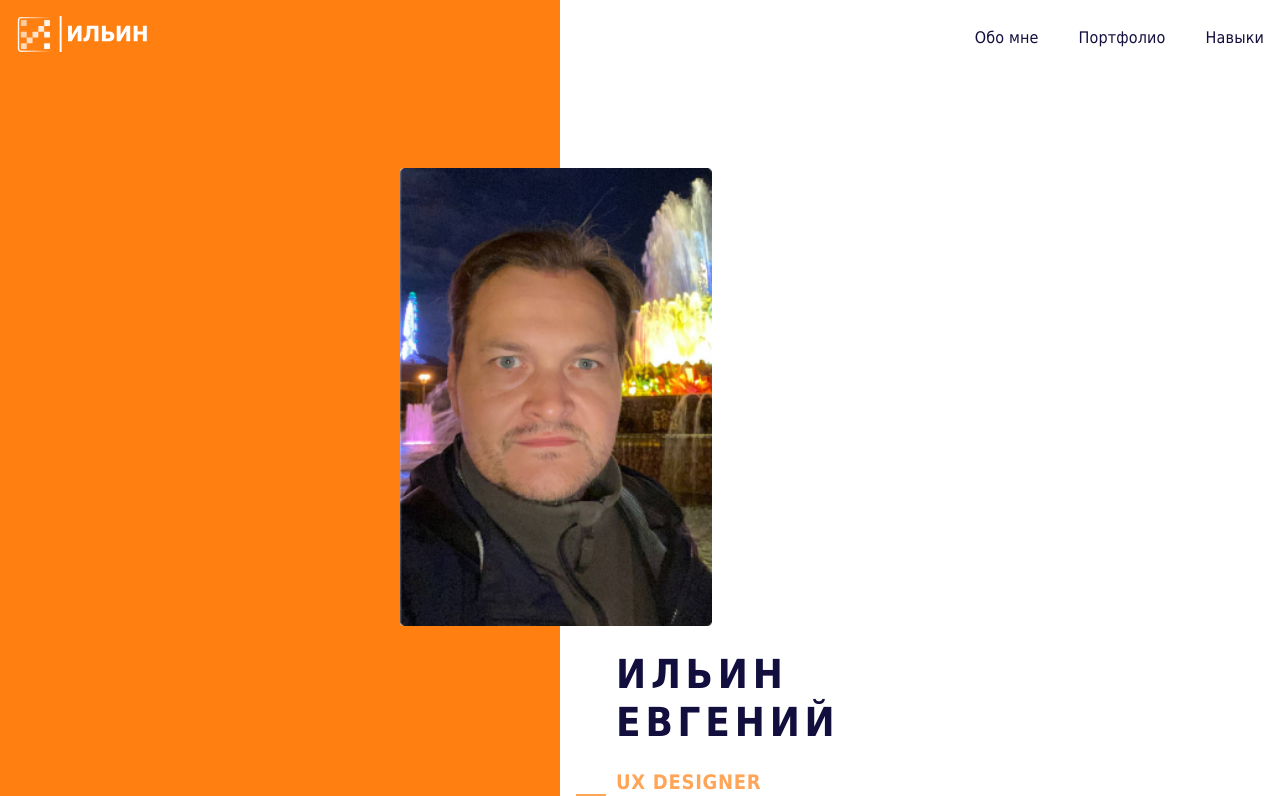
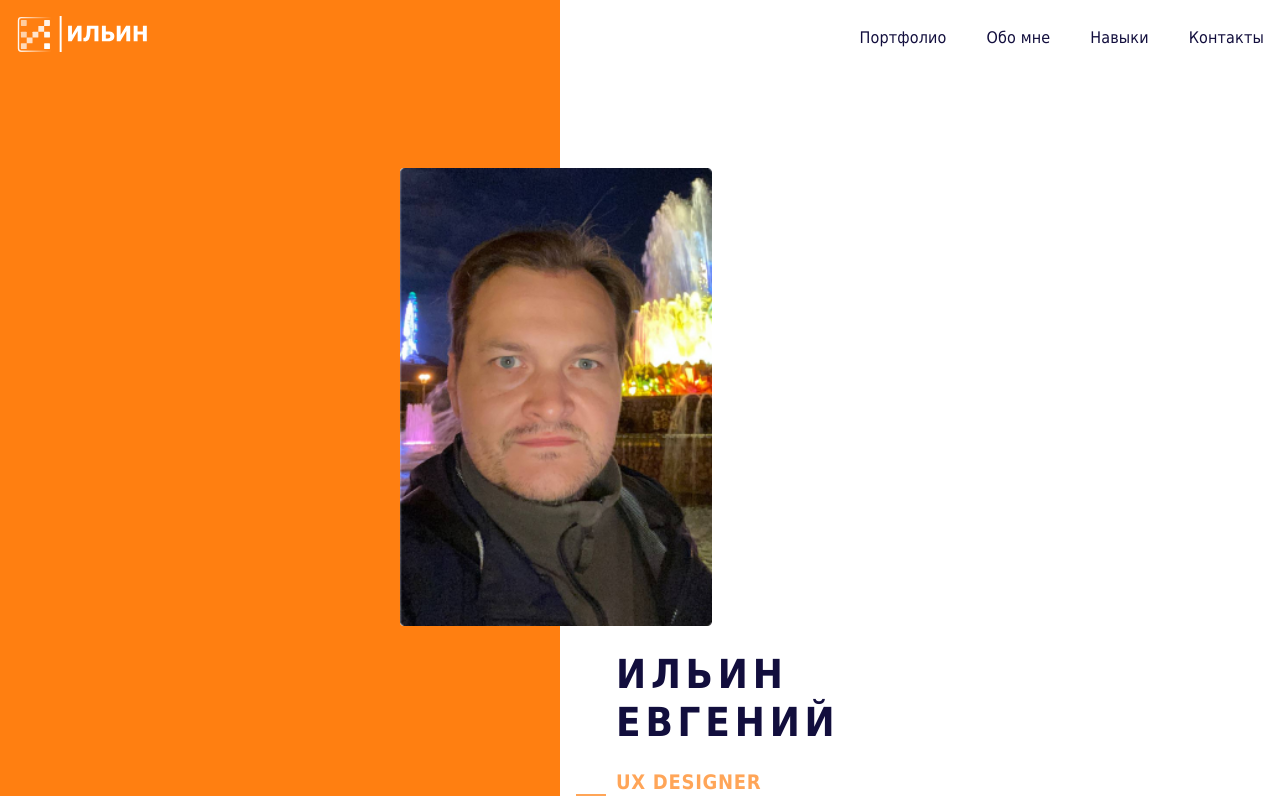
Before and after one commit to Chackmoole/my_project, a React app: page /#/ in a window 1280 px wide. Shown: the top 796 px of the page. Built offline with nearby package versions, Linux system fonts and the light colour scheme.

Commit message:
mainPage-tablet) Добавлен пакет для скрола по хэшу react-router-hash-link. Доработана навигация из хедера

```diff
--- a/src/modules/portfolio/components/About/About.tsx
+++ b/src/modules/portfolio/components/About/About.tsx
@@ -12,7 +12,7 @@ import Text from 'modules/portfolio/components/Text/Text';
 
 const About = () => {
   return (
-    <StyledAbout>
+    <StyledAbout id="about">
       <Layout>
         <StyledWrapper>
           <Text variant="h2">Обо мне</Text>
--- a/src/modules/portfolio/components/Contacts/Contacts.tsx
+++ b/src/modules/portfolio/components/Contacts/Contacts.tsx
@@ -1,6 +1,5 @@
 import React from 'react';
 
-import Button from 'modules/portfolio/components/Button/Button';
 import Contact from 'modules/portfolio/components/Contact/Contact';
 import ContactButton from 'modules/portfolio/components/ContactButton/ContactButton';
 import {
@@ -17,7 +16,7 @@ import { CONTACTS } from 'src/constants';
 const Contacts = () => {
   return (
     <Layout>
-      <StyledContacts>
+      <StyledContacts id="contacts">
         <Styledwrapper>
           <Text variant="h2">Контакты</Text>
           <StyledBox>
--- a/src/modules/portfolio/components/Header/Header.styled.ts
+++ b/src/modules/portfolio/components/Header/Header.styled.ts
@@ -1,3 +1,5 @@
+import { NavHashLink } from 'react-router-hash-link';
+
 import styled from '@emotion/styled';
 
 export const StyledHeader = styled.header`
@@ -19,7 +21,7 @@ export const StyledHeaderNav = styled.nav`
   }
 `;
 
-export const StyledLink = styled.a`
+export const StyledLink = styled(NavHashLink)`
   text-decoration: none;
   font-family: 'Tahoma', sans-serif;
   font-style: normal;
@@ -27,4 +29,5 @@ export const StyledLink = styled.a`
   font-size: 16px;
   line-height: 19px;
   color: #120e3d;
+  margin: 0;
 `;
--- a/src/modules/portfolio/components/Header/Header.tsx
+++ b/src/modules/portfolio/components/Header/Header.tsx
@@ -1,4 +1,5 @@
 import React from 'react';
+import { NavHashLink } from 'react-router-hash-link';
 
 import {
   StyledHeader,
@@ -14,9 +15,18 @@ const Header = () => {
         <Logo size="36" />
       </a>
       <StyledHeaderNav>
-        <StyledLink href="#">Обо мне</StyledLink>
-        <StyledLink href="#">Портфолио</StyledLink>
-        <StyledLink href="#">Навыки</StyledLink>
+        <StyledLink smooth to="#portfolio">
+          Портфолио
+        </StyledLink>
+        <StyledLink smooth to="#about">
+          Обо мне
+        </StyledLink>
+        <StyledLink smooth to="#skills">
+          Навыки
+        </StyledLink>
+        <StyledLink smooth to="#contacts">
+          Контакты
+        </StyledLink>
       </StyledHeaderNav>
     </StyledHeader>
   );
--- a/src/modules/portfolio/components/PortfolioBlock/PortfolioBlock.tsx
+++ b/src/modules/portfolio/components/PortfolioBlock/PortfolioBlock.tsx
@@ -19,7 +19,7 @@ const PortfolioBlock = () => {
   }, []);
 
   return (
-    <StyledPortfolioBlock>
+    <StyledPortfolioBlock id="portfolio">
       <Layout>
         <StyledWrapper>
           <Text variant="h2">Портфолио</Text>
--- a/src/modules/portfolio/components/Skills/Skills.tsx
+++ b/src/modules/portfolio/components/Skills/Skills.tsx
@@ -10,7 +10,7 @@ import { SKILLS } from 'src/constants';
 const Skills = () => {
   return (
     <Layout>
-      <StyledSkills>
+      <StyledSkills id="skills">
         <Text variant="h2">Навыки</Text>
         {SKILLS.map((skill) => {
           return <Skill name={skill.name} level={skill.level} key={skill.name} />;
```
Also changed, not shown: package.json (+5 -3 lines), 1 other file (tests, documents, lock files or other folders).
